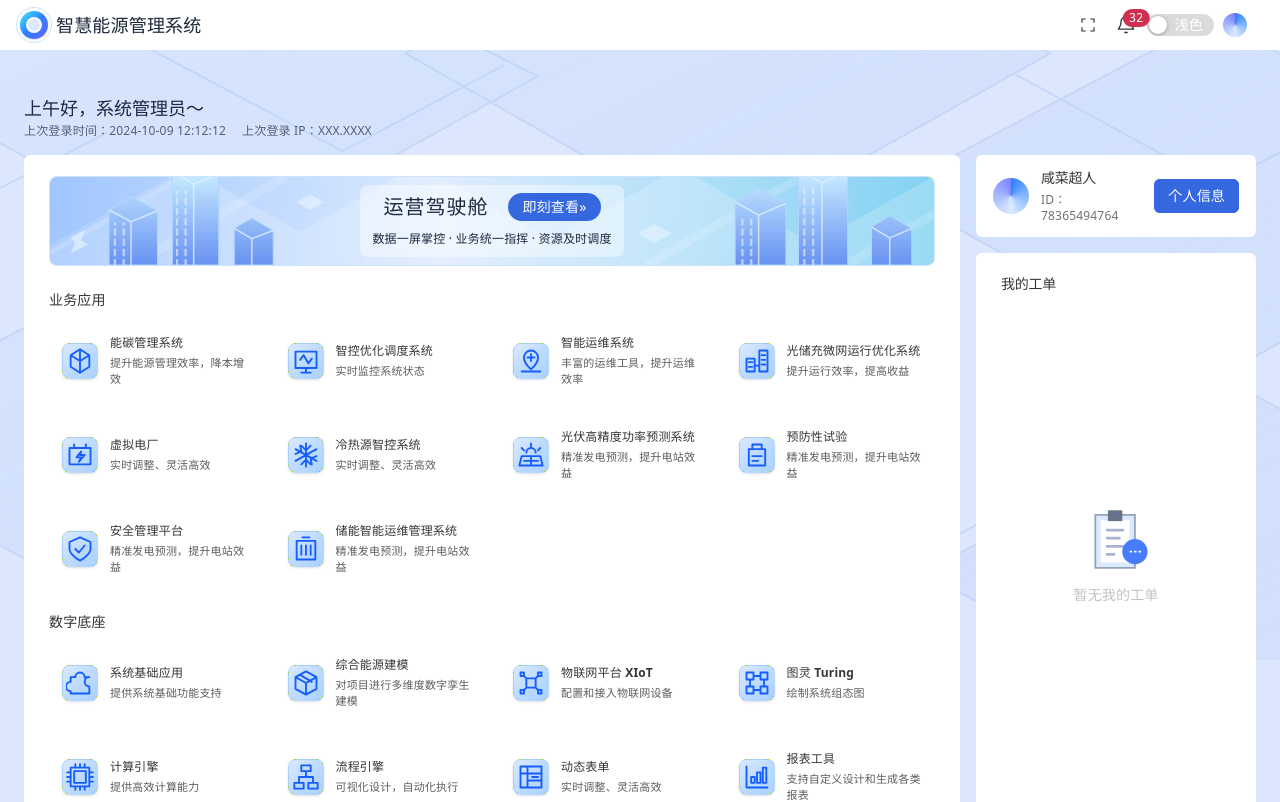
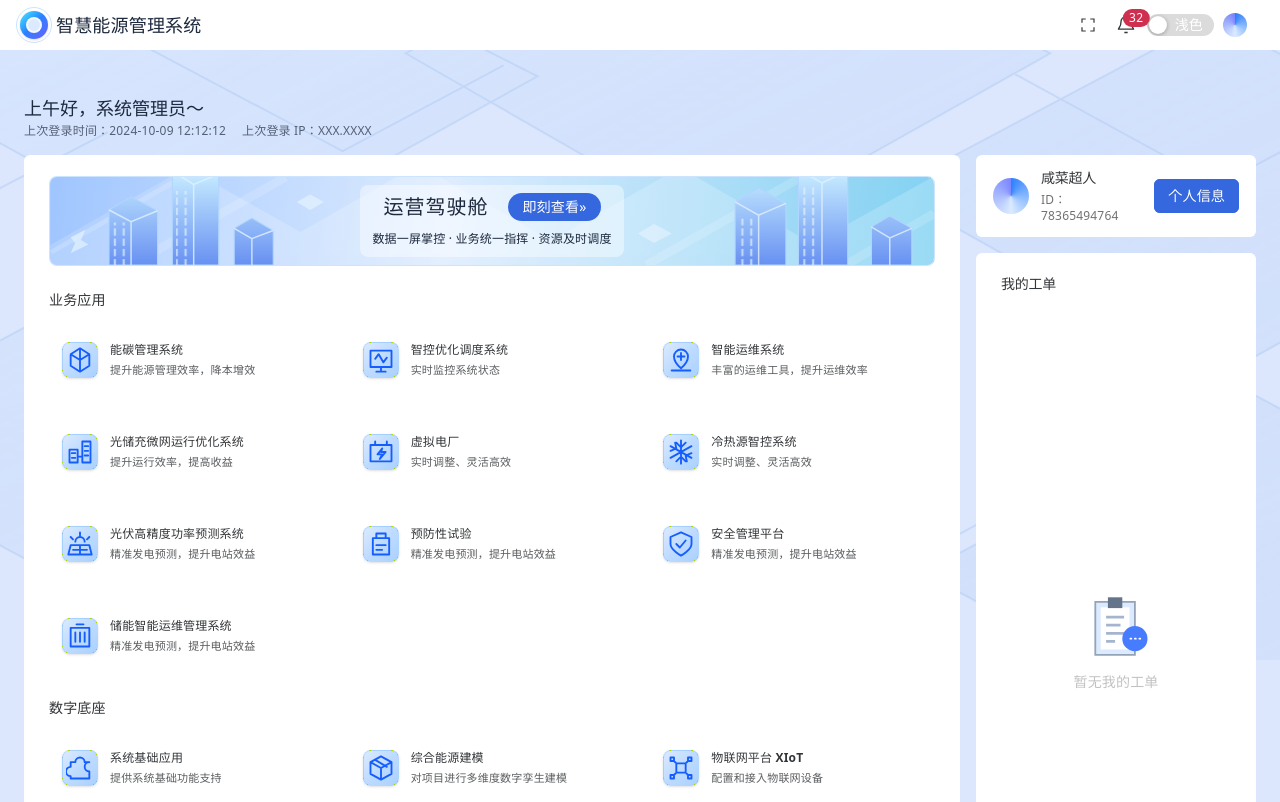
Before and after one commit to francis452/vue-ai-app, a Vue app: page / in a window 1280 px wide. Shown: the top 802 px of the page. Built offline with nearby package versions, Linux system fonts and the light colour scheme.

Commit message:
fix(home): 保证桌面应用入口文字完整单行显示
应用网格按至少 280px 的卡片宽度自动排列列数，避免较窄桌面固定四列挤压文字。

桌面标题和说明分别单行显示，移动端继续自然换行，不使用省略号或裁切。

```diff
--- a/src/components/home/AppEntryCard.vue
+++ b/src/components/home/AppEntryCard.vue
@@ -13,8 +13,8 @@ const emit = defineEmits<{ select: [entry: HomeEntry] }>()
       </svg>
     </span>
     <span class="min-w-0">
-      <span class="block text-xs leading-4 font-semibold wrap-anywhere">{{ entry.title }}</span>
-      <span class="mt-1 block text-[11px] leading-4 opacity-80 wrap-anywhere">{{ entry.description }}</span>
+      <span class="block text-xs leading-4 font-semibold wrap-anywhere sm:whitespace-nowrap">{{ entry.title }}</span>
+      <span class="mt-1 block text-[11px] leading-4 opacity-80 wrap-anywhere sm:whitespace-nowrap">{{ entry.description }}</span>
     </span>
   </button>
 </template>
--- a/src/components/home/ApplicationPanel.vue
+++ b/src/components/home/ApplicationPanel.vue
@@ -29,7 +29,7 @@ const selected = ref<{ title: string; description: string } | null>(null)
 
     <section v-for="group in groups" :key="group.id" class="mt-6" :aria-labelledby="`${group.id}-heading`">
       <h3 :id="`${group.id}-heading`" class="m-0 mb-3 text-sm font-semibold">{{ group.title }}</h3>
-      <ul class="m-0 grid list-none grid-cols-1 gap-4 p-0 sm:grid-cols-2 xl:grid-cols-4">
+      <ul class="m-0 grid list-none grid-cols-[repeat(auto-fit,minmax(min(100%,280px),1fr))] gap-4 p-0">
         <li v-for="entry in group.entries" :key="entry.id" class="min-w-0">
           <AppEntryCard :entry="entry" @select="selected = $event" />
         </li>
```
